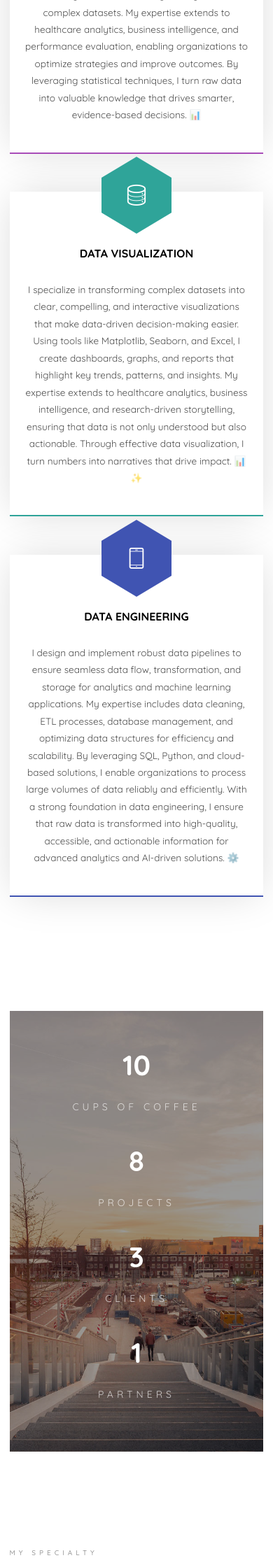
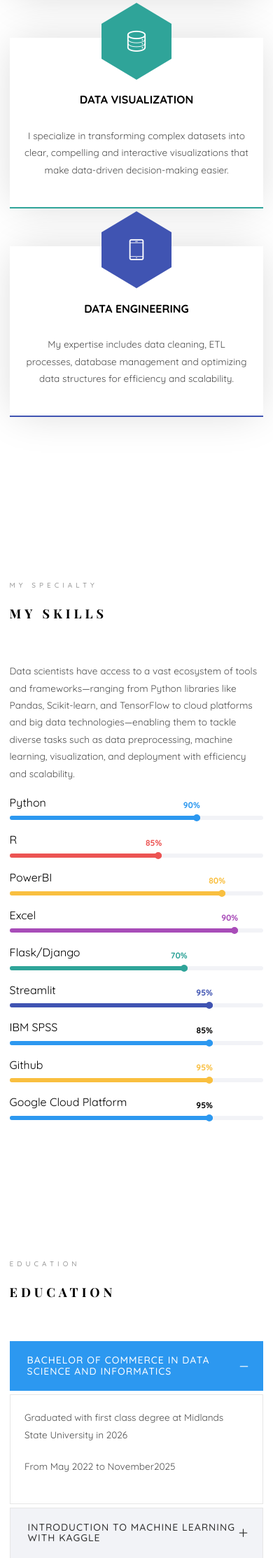
Before and after one commit to becky-moyo/BECKY-S-PORTIFOLIO, a Flask app: page / in a window 390 px wide. Shown: the part 4164-6391 px from the top of the page at 70% size. Run offline with Flask 3, Linux system fonts and the light colour scheme; some libraries are stand-ins or nearby versions; some web fonts are replaced.

Commit message:
Improved functionality

```diff
--- a/templates/index.html
+++ b/templates/index.html
@@ -83,6 +83,7 @@ Copyright <script>document.write(new Date().getFullYear());</script> All rights
 					<li><a href="#"><i class="icon-twitter2"></i></a></li>
 					<li><a href="#"><i class="icon-instagram"></i></a></li>
 					<li><a href="#"><i class="icon-linkedin2"></i></a></li>
+					<li><a href="https://github.com/" target="_blank"><i class="icon-github"></i></a></li>
 				</ul>
 			</div>
 
@@ -93,14 +94,15 @@ Copyright <script>document.write(new Date().getFullYear());</script> All rights
 				<div class="flexslider js-fullheight">
 					<ul class="slides">
 				   	<li style="background-image: url(static/images/img_bg_1.jpg);">
-				   		<div class="overlay"></div>
+				   		<div class="overlay" style="background: rgba(0,0,0,0.6);"></div>
 				   		<div class="container-fluid">
 				   			<div class="row">
 					   			<div class="col-md-6 col-md-offset-3 col-md-pull-3 col-sm-12 col-xs-12 js-fullheight slider-text">
 					   				<div class="slider-text-inner js-fullheight">
-					   					<div class="desc">
-						   					<h1>Hi! <br>I'm Bhekinkosi Praise Moyo</h1>
-												<p><a class="btn btn-primary btn-learn">Download CV <i class="icon-download4"></i></a></p>
+					   					<div class="desc" style="background: rgba(255,255,255,0.1); padding: 40px; border-radius: 10px; backdrop-filter: blur(10px);">
+						   					<h1 style="color: #fff; text-shadow: 2px 2px 4px rgba(0,0,0,0.8); font-weight: 700;">Hi! <br>I'm Bhekinkosi Praise Moyo</h1>
+						   					<p style="color: #fff; font-size: 18px; margin: 20px 0; text-shadow: 1px 1px 2px rgba(0,0,0,0.7);">Data Scientist & Analytics Expert</p>
+												<p><a href="static/docs/curriculumn_vitae for bhekinkosiPraiseMoyo.pdf" class="btn btn-primary btn-learn" download style="background: #2c98f0; border: none; padding: 12px 30px; font-weight: 600;">Download CV <i class="icon-download4"></i></a></p>
 											</div>
 					   				</div>
 					   			</div>
@@ -108,14 +110,15 @@ Copyright <script>document.write(new Date().getFullYear());</script> All rights
 				   		</div>
 				   	</li>
 				   	<li style="background-image: url(static/images/img_bg_2.jpg);">
-				   		<div class="overlay"></div>
+				   		<div class="overlay" style="background: rgba(0,0,0,0.6);"></div>
 				   		<div class="container-fluid">
 				   			<div class="row">
 					   			<div class="col-md-6 col-md-offset-3 col-md-pull-3 col-sm-12 col-xs-12 js-fullheight slider-text">
 					   				<div class="slider-text-inner">
-					   					<div class="desc">
-						   					<h1>I am <br>an Analyst</h1>
-												<p><a class="btn btn-primary btn-learn">View Portfolio <i class="icon-briefcase3"></i></a></p>
+					   					<div class="desc" style="background: rgba(255,255,255,0.1); padding: 40px; border-radius: 10px; backdrop-filter: blur(10px);">
+						   					<h1 style="color: #fff; text-shadow: 2px 2px 4px rgba(0,0,0,0.8); font-weight: 700;">I am <br>a Data Analyst</h1>
+						   					<p style="color: #fff; font-size: 18px; margin: 20px 0; text-shadow: 1px 1px 2px rgba(0,0,0,0.7);">Transforming Data into Insights</p>
+												<p><a href="#" data-nav-section="work" class="btn btn-primary btn-learn" style="background: #2c98f0; border: none; padding: 12px 30px; font-weight: 600;">View Portfolio <i class="icon-briefcase3"></i></a></p>
 											</div>
 					   				</div>
 					   			</div>
@@ -169,8 +172,8 @@ Copyright <script>document.write(new Date().getFullYear());</script> All rights
 							<div class="row">
 								<div class="col-md-12 animate-box" data-animate-effect="fadeInLeft">
 									<div class="hire">
-										<h2>I am happy to know you <br>that 10+ projects done sucessfully!</h2>
-										<a href="#" class="btn-hire">Hire me</a>
+										<h2>I am happy to know you <br>that <span id="projectCount">7</span> projects done sucessfully!</h2>
+										<a href="mailto:bhekinkosipraisem@gmail.com?subject=I%20am%20interested%20in%20hiring%20you" class="btn-hire">Hire me</a>
 									</div>
 								</div>
 							</div>
@@ -230,7 +233,7 @@ Copyright <script>document.write(new Date().getFullYear());</script> All rights
 								</span>
 								<div class="desc">
 									<h3>Statistical Analysis</h3>
-									<p>Through statistical analysis, I uncover patterns, trends, and relationships within data to support informed decision-making. I specialize in hypothesis testing, regression analysis, and data modeling to extract meaningful insights from complex datasets. My expertise extends to healthcare analytics, business intelligence, and performance evaluation, enabling organizations to optimize strategies and improve outcomes. By leveraging statistical techniques, I turn raw data into valuable knowledge that drives smarter, evidence-based decisions. 📊</p>
+									<p>I am capable of performing hypothesis testing, regression analysis and data modeling to extract meaningful insights from complex datasets.</p>
 								</div>
 							</div>
 						</div>
@@ -241,7 +244,7 @@ Copyright <script>document.write(new Date().getFullYear());</script> All rights
 								</span>
 								<div class="desc">
 									<h3>Data Visualization</h3>
-									<p>I specialize in transforming complex datasets into clear, compelling, and interactive visualizations that make data-driven decision-making easier. Using tools like Matplotlib, Seaborn, and Excel, I create dashboards, graphs, and reports that highlight key trends, patterns, and insights. My expertise extends to healthcare analytics, business intelligence, and research-driven storytelling, ensuring that data is not only understood but also actionable. Through effective data visualization, I turn numbers into narratives that drive impact. 📊✨</p>
+									<p>I specialize in transforming complex datasets into clear, compelling and interactive visualizations that make data-driven decision-making easier.</p>
 								</div>
 							</div>
 						</div>
@@ -252,39 +255,13 @@ Copyright <script>document.write(new Date().getFullYear());</script> All rights
 								</span>
 								<div class="desc">
 									<h3>Data Engineering</h3>
-									<p>I design and implement robust data pipelines to ensure seamless data flow, transformation, and storage for analytics and machine learning applications. My expertise includes data cleaning, ETL processes, database management, and optimizing data structures for efficiency and scalability. By leveraging SQL, Python, and cloud-based solutions, I enable organizations to process large volumes of data reliably and efficiently. With a strong foundation in data engineering, I ensure that raw data is transformed into high-quality, accessible, and actionable information for advanced analytics and AI-driven solutions. ⚙️</p>
+									<p>My expertise includes data cleaning, ETL processes, database management and optimizing data structures for efficiency and scalability.</p>
 								</div>
 							</div>
 						</div>
 					</div>
 				</div>
 			</section>
-
-			<div id="colorlib-counter" class="colorlib-counters" style="background-image: url(static/images/cover_bg_1.jpg);" data-stellar-background-ratio="0.5">
-				<div class="overlay"></div>
-				<div class="colorlib-narrow-content">
-					<div class="row">
-					</div>
-					<div class="row">
-						<div class="col-md-3 text-center animate-box">
-							<span class="colorlib-counter js-counter" data-from="0" data-to="10" data-speed="500" data-refresh-interval="10"></span>
-							<span class="colorlib-counter-label">Cups of coffee</span>
-						</div>
-						<div class="col-md-3 text-center animate-box">
-							<span class="colorlib-counter js-counter" data-from="0" data-to="8" data-speed="500" data-refresh-interval="10"></span>
-							<span class="colorlib-counter-label">Projects</span>
-						</div>
-						<div class="col-md-3 text-center animate-box">
-							<span class="colorlib-counter js-counter" data-from="0" data-to="3" data-speed="500" data-refresh-interval="10"></span>
-							<span class="colorlib-counter-label">Clients</span>
-						</div>
-						<div class="col-md-3 text-center animate-box">
-							<span class="colorlib-counter js-counter" data-from="0" data-to="1" data-speed="500" data-refresh-interval="10"></span>
-							<span class="colorlib-counter-label">Partners</span>
-						</div>
-					</div>
-				</div>
-			</div>
 
 			<section class="colorlib-skills" data-section="skills">
 				<div class="colorlib-narrow-content">
@@ -388,17 +365,6 @@ Copyright <script>document.write(new Date().getFullYear());</script> All rights
 						</div>
 						<div class="col-md-6 animate-box" data-animate-effect="fadeInRight">
 							<div class="progress-wrap">
-								<h3>SSMS/MySQL Workbench</h3>
-								<div class="progress">
-								 	<div class="progress-bar color-3" role="progressbar" aria-valuenow="80"
-								  	aria-valuemin="0" aria-valuemax="100" style="width:80%">
-								    <span>95%</span>
-								  	</div>
-								</div>
-							</div>
-						</div>
-						<div class="col-md-6 animate-box" data-animate-effect="fadeInRight">
-							<div class="progress-wrap">
 								<h3>Google Cloud Platform</h3>
 								<div class="progress">
 								 	<div class="progress-bar color-8" role="progressbar" aria-valuenow="80"
@@ -445,19 +411,6 @@ Copyright <script>document.write(new Date().getFullYear());</script> All rights
 									    </div>
 									</div>
 									<div class="panel panel-default">
-									    <div class="panel-heading" role="tab" id="headingTwo">
-									        <h4 class="panel-title">
-									            <a class="collapsed" data-toggle="collapse" data-parent="#accordion" href="#collapseTwo" aria-expanded="false" aria-controls="collapseTwo">IBM certification in Cloud Security
-									            </a>
-									        </h4>
-									    </div>
-									    <div id="collapseTwo" class="panel-collapse collapse" role="tabpanel" aria-labelledby="headingTwo">
-									        <div class="panel-body">
-									            <p>Gained this certification in November 2024</p>
-									        </div>
-									    </div>
-									</div>
-									<div class="panel panel-default">
 									    <div class="panel-heading" role="tab" id="headingThree">
 									        <h4 class="panel-title">
 									            <a class="collapsed" data-toggle="collapse" data-parent="#accordion" href="#collapseThree" aria-expanded="false" aria-controls="collapseThree">Introduction to machine learning with Kaggle
@@ -467,20 +420,7 @@ Copyright <script>document.write(new Date().getFullYear());</script> All rights
 									    <div id="collapseThree" class="panel-collapse collapse" role="tabpanel" aria-labelledby="headingThree">
 									        <div class="panel-body">
 									            <p>Gained this certification in October 2024</p>
-									        </div>
-									    </div>
-									</div>
-
-									<div class="panel panel-default">
-									    <div class="panel-heading" role="tab" id="headingFour">
-									        <h4 class="panel-title">
-									            <a class="collapsed" data-toggle="collapse" data-parent="#accordion" href="#collapseFour" aria-expanded="false" aria-controls="collapseFour">Certification in Cybersecurity and Data forensics
-									            </a>
-									        </h4>
-									    </div>
-									    <div id="collapseFour" class="panel-collapse collapse" role="tabpanel" aria-labelledby="headingFour">
-									        <div class="panel-body">
-									            <p>Gained this certificaton November 2025</p>
+									            <p><a href="static/docs/Bhekinkosi Moyo - Intro to Machine Learning.png" target="_blank" class="btn btn-primary btn-sm">View Certificate</a></p>
 									        </div>
 									    </div>
 									</div>
@@ -579,96 +519,85 @@ Copyright <script>document.write(new Date().getFullYear());</script> All rights
 					</div>
 					<div class="row row-bottom-padded-sm animate-box" data-animate-effect="fadeInLeft">
 						<div class="col-md-12">
-							<p class="work-menu"><span><a href="#" class="active">Data Analysis</a></span> <span><a href="#">ML and AI Models</a></span> <span><a href="#">Statistical Modeling</a></span> <span><a href="#">WEB Apps</a></span></p>
+							<p class="work-menu"><span><a href="#" class="active" data-filter="*">All Projects</a></span> <span><a href="#" data-filter=".ml-models">ML and AI Models</a></span> <span><a href="#" data-filter=".web-apps">Web Applications</a></span></p>
 						</div>
 					</div>
 					<div class="row">
-						<div class="col-md-6 animate-box" data-animate-effect="fadeInLeft">
-							<div class="project" style="background-image: url(static/images/img-1.jpg);">
-								<div class="desc">
+						<p style="text-align: center;">Hover over the cards to get more information</p>
+						<!-- Employee Skill Gap Analysis - Web App -->
+						<div class="col-md-6 animate-box web-apps" data-animate-effect="fadeInLeft">
+							<div class="project" style="background: linear-gradient(135deg, #667eea 0%, #764ba2 100%); display: flex; align-items: center; justify-content: center; min-height: 300px;">
+								<div class="desc" style="text-align: center; color: white;">
 									<div class="con">
-										<h3><a href="work.html">Work 01</a></h3>
-										<span>Website</span>
-										<p class="icon">
-											<span><a href="#"><i class="icon-share3"></i></a></span>
-											<span><a href="#"><i class="icon-eye"></i> 100</a></span>
-											<span><a href="#"><i class="icon-heart"></i> 49</a></span>
-										</p>
+										<i class="icon-globe-outline" style="font-size: 48px; margin-bottom: 20px;"></i>
+										<h3><a href="#" style="color: white;">Employee Skill Gap Analysis</a></h3>
+										<span>Web Application</span>
+										<p>Flask-based platform utilizing KNN algorithm, web scraping, and NLTK for analyzing employee skill gaps and providing targeted training recommendations.</p>
 									</div>
 								</div>
 							</div>
 						</div>
-						<div class="col-md-6 animate-box" data-animate-effect="fadeInRight">
-							<div class="project" style="background-image: url(static/images/img-2.jpg);">
-								<div class="desc">
+						<!-- Banking Service Platform - Web App -->
+						<div class="col-md-6 animate-box web-apps" data-animate-effect="fadeInRight">
+							<div class="project" style="background: linear-gradient(135deg, #f093fb 0%, #f5576c 100%); display: flex; align-items: center; justify-content: center; min-height: 300px;">
+								<div class="desc" style="text-align: center; color: white;">
 									<div class="con">
-										<h3><a href="work.html">Work 02</a></h3>
-										<span>Animation</span>
-										<p class="icon">
-											<span><a href="#"><i class="icon-share3"></i></a></span>
-											<span><a href="#"><i class="icon-eye"></i> 100</a></span>
-											<span><a href="#"><i class="icon-heart"></i> 49</a></span>
-										</p>
+										<i class="icon-data" style="font-size: 48px; margin-bottom: 20px;"></i>
+										<h3><a href="#" style="color: white;">Banking Service Platform</a></h3>
+										<span>Web Application</span>
+										<p>Flask-powered analytical platform featuring fine-tuned FinBERT model for financial sentiment analysis and banking service optimization.</p>
 									</div>
 								</div>
 							</div>
 						</div>
-						<div class="col-md-6 animate-box" data-animate-effect="fadeInTop">
-							<div class="project" style="background-image: url(static/images/img-3.jpg);">
-								<div class="desc">
+						<!-- Analytical Banking Platform - Web App -->
+						<div class="col-md-6 animate-box web-apps" data-animate-effect="fadeInTop">
+							<div class="project" style="background: linear-gradient(135deg, #4facfe 0%, #00f2fe 100%); display: flex; align-items: center; justify-content: center; min-height: 300px;">
+								<div class="desc" style="text-align: center; color: white;">
 									<div class="con">
-										<h3><a href="work.html">Work 03</a></h3>
-										<span>Illustration</span>
-										<p class="icon">
-											<span><a href="#"><i class="icon-share3"></i></a></span>
-											<span><a href="#"><i class="icon-eye"></i> 100</a></span>
-											<span><a href="#"><i class="icon-heart"></i> 49</a></span>
-										</p>
+										<i class="icon-layers2" style="font-size: 48px; margin-bottom: 20px;"></i>
+										<h3><a href="#" style="color: white;">Analytical Banking Platform</a></h3>
+										<span>Web Application</span>
+										<p>Real-time banking analytics platform for user behavioral profiling, anomaly detection, and suspicious activity monitoring with advanced security features.</p>
 									</div>
 								</div>
 							</div>
 						</div>
-						<div class="col-md-6 animate-box" data-animate-effect="fadeInBottom">
-							<div class="project" style="background-image: url(static/images/img-4.jpg);">
-								<div class="desc">
+						<!-- KNN Model - ML -->
+						<div class="col-md-6 animate-box ml-models" data-animate-effect="fadeInBottom">
+							<div class="project" style="background: linear-gradient(135deg, #fa709a 0%, #fee140 100%); display: flex; align-items: center; justify-content: center; min-height: 300px;">
+								<div class="desc" style="text-align: center; color: white;">
 									<div class="con">
-										<h3><a href="work.html">Work 04</a></h3>
-										<span>Application</span>
-										<p class="icon">
-											<span><a href="#"><i class="icon-share3"></i></a></span>
-											<span><a href="#"><i class="icon-eye"></i> 100</a></span>
-											<span><a href="#"><i class="icon-heart"></i> 49</a></span>
-										</p>
+										<i class="icon-bulb" style="font-size: 48px; margin-bottom: 20px;"></i>
+										<h3><a href="#" style="color: white;">KNN Classification Model</a></h3>
+										<span>Machine Learning</span>
+										<p>K-Nearest Neighbors algorithm implementation for employee skill classification and gap analysis with NLTK-powered text processing capabilities.</p>
 									</div>
 								</div>
 							</div>
 						</div>
-						<div class="col-md-6 animate-box" data-animate-effect="fadeInLeft">
-							<div class="project" style="background-image: url(static/images/img-5.jpg);">
-								<div class="desc">
+						<!-- FinBERT Model - ML -->
+						<div class="col-md-6 animate-box ml-models" data-animate-effect="fadeInLeft">
+							<div class="project" style="background: linear-gradient(135deg, #a8edea 0%, #fed6e3 100%); display: flex; align-items: center; justify-content: center; min-height: 300px;">
+								<div class="desc" style="text-align: center; color: #333;">
 									<div class="con">
-										<h3><a href="work.html">Work 05</a></h3>
-										<span>Graphic, Logo</span>
-										<p class="icon">
-											<span><a href="#"><i class="icon-share3"></i></a></span>
-											<span><a href="#"><i class="icon-eye"></i> 100</a></span>
-											<span><a href="#"><i class="icon-heart"></i> 49</a></span>
-										</p>
+										<i class="icon-phone3" style="font-size: 48px; margin-bottom: 20px;"></i>
+										<h3><a href="#" style="color: #333;">Fine-tuned FinBERT Model</a></h3>
+										<span>Machine Learning</span>
+										<p>Customized FinBERT transformer model for financial sentiment analysis and banking service evaluation with enhanced domain-specific performance.</p>
 									</div>
 								</div>
 							</div>
 						</div>
-						<div class="col-md-6 animate-box" data-animate-effect="fadeInRight">
-							<div class="project" style="background-image: url(static/images/img-6.jpg);">
-								<div class="desc">
+						<!-- Ensemble Model - ML -->
+						<div class="col-md-6 animate-box ml-models" data-animate-effect="fadeInRight">
+							<div class="project" style="background: linear-gradient(135deg, #ffecd2 0%, #fcb69f 100%); display: flex; align-items: center; justify-content: center; min-height: 300px;">
+								<div class="desc" style="text-align: center; color: #333;">
 									<div class="con">
-										<h3><a href="work.html">Work 06</a></h3>
-										<span>Web Design</span>
-										<p class="icon">
-											<span><a href="#"><i class="icon-share3"></i></a></span>
-											<span><a href="#"><i class="icon-eye"></i> 100</a></span>
-											<span><a href="#"><i class="icon-heart"></i> 49</a></span>
-										</p>
+										<i class="icon-settings" style="font-size: 48px; margin-bottom: 20px;"></i>
+										<h3><a href="#" style="color: #333;">LSTM-Isolation Forest-Random Forest Ensemble</a></h3>
+										<span>Machine Learning</span>
+										<p>Advanced ensemble model combining LSTM, Isolation Forest, and Random Forest for comprehensive anomaly detection and behavioral analysis in banking systems.</p>
 									</div>
 								</div>
 							</div>
@@ -697,7 +626,7 @@ Copyright <script>document.write(new Date().getFullYear());</script> All rights
 									<i class="icon-globe-outline"></i>
 								</div>
 								<div class="colorlib-text">
-									<p><a href="#">sales@sprintsolutions.com</a></p>
+									<p><a href="mailto:bhekinkosipraisem@gmail.com?subject=I%20am%20interested%20in%20hiring%20you">bhekinkosipraisem@gmail.com</a></p>
 								</div>
 							</div>
 
@@ -715,25 +644,25 @@ Copyright <script>document.write(new Date().getFullYear());</script> All rights
 									<i class="icon-phone"></i>
 								</div>
 								<div class="colorlib-text">
-									<p><a href="tel://">+263787459664/+263713386283</a></p>
+									<p><a href="https://api.whatsapp.com/send?phone=263787459664&text=I%20saw%20your%20portfolio%20and%20I%20am%20interested%20in%20hiring%20you">+263787459664</a></p>
 								</div>
 							</div>
 						</div>
 						<div class="col-md-7 col-md-push-1">
 							<div class="row">
 								<div class="col-md-10 col-md-offset-1 col-md-pull-1 animate-box" data-animate-effect="fadeInRight">
-									<form action="">
+									<form id="contactForm">
 										<div class="form-group">
-											<input type="text" class="form-control" placeholder="Name">
+											<input type="text" class="form-control" placeholder="Name" name="name" required>
 										</div>
 										<div class="form-group">
-											<input type="text" class="form-control" placeholder="Email">
+											<input type="email" class="form-control" placeholder="Email" name="email" required>
 										</div>
 										<div class="form-group">
-											<input type="text" class="form-control" placeholder="Subject">
+											<input type="text" class="form-control" placeholder="Subject" name="subject" required>
 										</div>
 										<div class="form-group">
-											<textarea name="" id="message" cols="30" rows="7" class="form-control" placeholder="Message"></textarea>
+											<textarea name="message" id="message" cols="30" rows="7" class="form-control" placeholder="Message" required></textarea>
 										</div>
 										<div class="form-group">
 											<input type="submit" class="btn btn-primary btn-send-message" value="Send Message">
@@ -770,5 +699,73 @@ Copyright <script>document.write(new Date().getFullYear());</script> All rights
 	<!-- MAIN JS -->
 	<script src="static/js/main.js"></script>
 
+	<script>
+		document.getElementById('contactForm').addEventListener('submit', function(e) {
+			e.preventDefault();
+			const name = document.querySelector('input[name="name"]').value;
+			const email = document.querySelector('input[name="email"]').value;
+			const subject = document.querySelector('input[name="subject"]').value;
+			const message = document.querySelector('textarea[name="message"]').value;
+
+			// Validation
+			if (!email.includes('@')) {
+				alert('Please enter a valid email address with @');
+				return;
+			}
+			if (/^\d+$/.test(name.trim())) {
+				alert('Name cannot contain only numbers');
+				return;
+			}
+			if (/^\d+$/.test(subject.trim())) {
+				alert('Subject cannot contain only numbers');
+				return;
+			}
+			if (/^\d+$/.test(message.trim())) {
+				alert('Message cannot contain only numbers');
+				return;
+			}
+
+			const mailtoLink = `mailto:bhekinkosipraisem@gmail.com?subject=${encodeURIComponent(subject)}&body=${encodeURIComponent(`Name: ${name}\nEmail: ${email}\n\nMessage:\n${message}`)}`;
+			window.location.href = mailtoLink;
+			this.reset();
+		});
+
+		// Project filtering functionality
+		document.querySelectorAll('.work-menu a').forEach(function(link) {
+			link.addEventListener('click', function(e) {
+				e.preventDefault();
+
+				// Remove active class from all links
+				document.querySelectorAll('.work-menu a').forEach(function(a) {
+					a.classList.remove('active');
+				});
+
+				// Add active class to clicked link
+				this.classList.add('active');
+
+				// Get filter value
+				const filter = this.getAttribute('data-filter');
+
+				// Show/hide projects based on filter
+				document.querySelectorAll('.project').forEach(function(project) {
+					const projectContainer = project.closest('.col-md-6');
+					if (filter === '*') {
+						projectContainer.style.display = 'block';
+					} else {
+						if (projectContainer.classList.contains(filter.substring(1))) {
+							projectContainer.style.display = 'block';
+						} else {
+							projectContainer.style.display = 'none';
+						}
+					}
+				});
+			});
+		});
+
+		// Auto-count projects
+		const projectCount = document.querySelectorAll('.project').length;
+		document.getElementById('projectCount').textContent = projectCount;
+	</script>
+
 	</body>
 </html>
```
Also changed, not shown: 2 other files.
